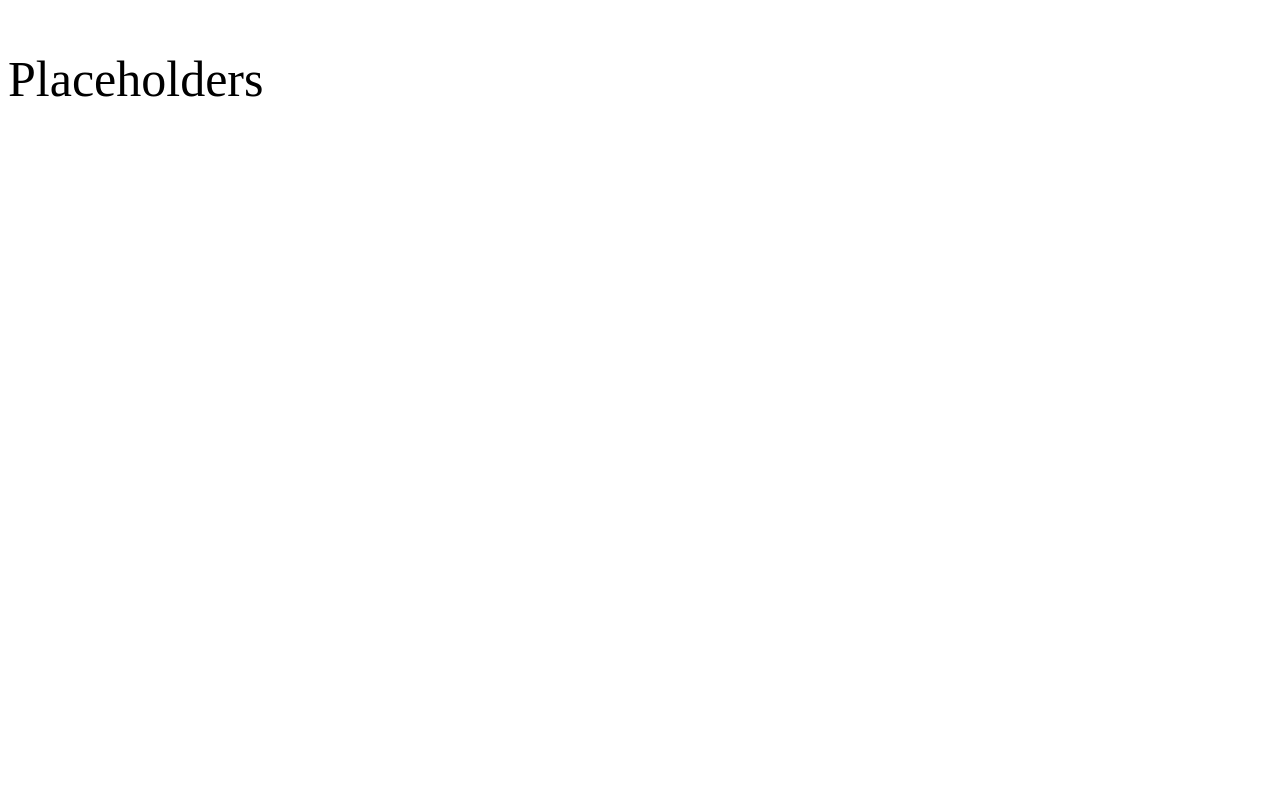
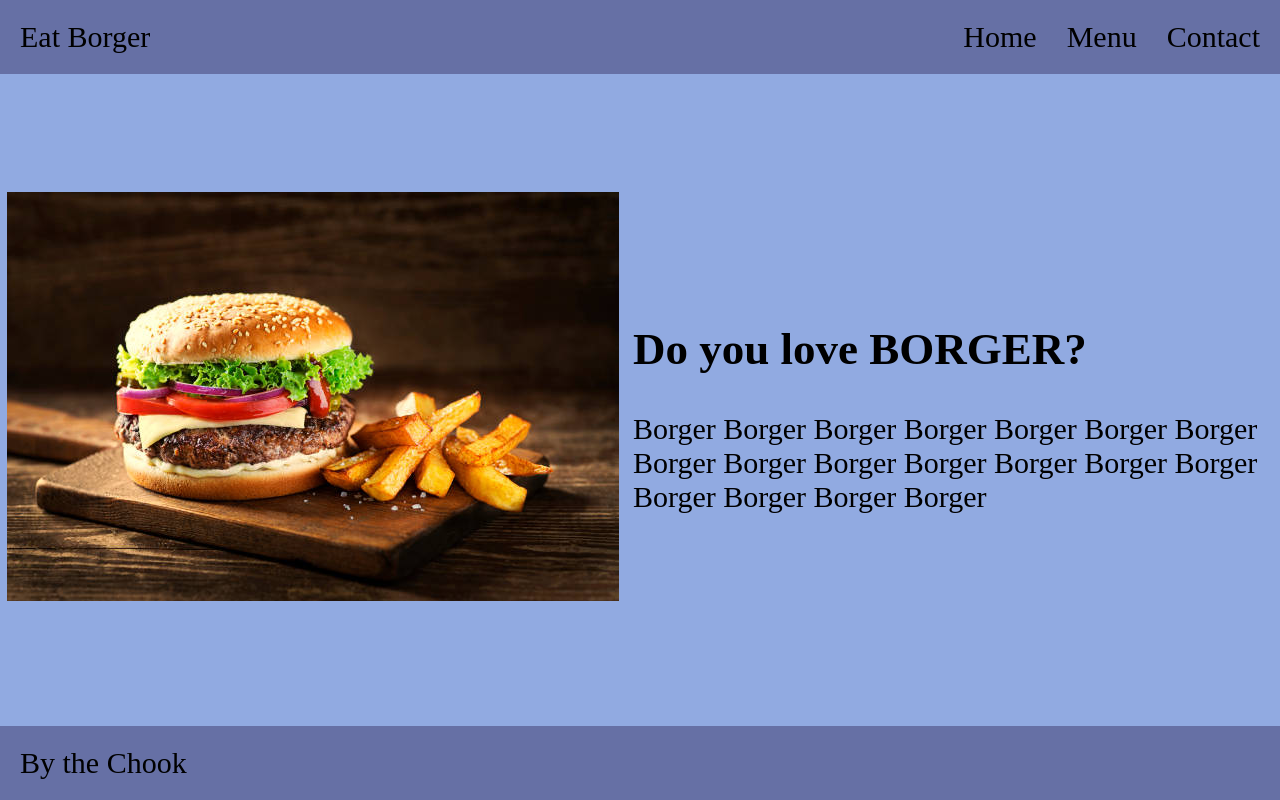
Before and after one commit to ChargrilledChook/restaurant, a website built with webpack: page dist/index.html in a window 1280 px wide. Built offline with nearby package versions, Linux system fonts and the light colour scheme.

Commit message:
add basic styling and mock layout

```diff
--- a/src/index.js
+++ b/src/index.js
@@ -1 +1,7 @@
 console.log('Hello? Is this thing on?')
+
+// Create header + add event listners
+
+// Create Footer
+
+// Load default module - home page
--- a/src/main.css
+++ b/src/main.css
@@ -1,3 +1,45 @@
+html {
+  box-sizing: border-box;
+  font-size: 62.5%;
+}
+
+
 body {
-  font-size: 50px;
+  margin: 0;
+  padding: 0;
+  font-size: 3rem;
 }
+
+#content {
+  display: grid;
+  grid-template-rows: auto 1fr auto;
+  min-height: 100vh;
+}
+
+.site-header {
+  padding: 2rem;
+  background-color: #6670A5;
+  display: flex;
+  justify-content: space-between;
+}
+
+.site-header > nav {
+  display: flex;
+  gap: 3rem;
+}
+
+.dynamic-load {
+  background-color: #91AAE1;
+  display: flex;
+  justify-content: space-around;
+  align-items: center;
+}
+
+.landing-info {
+  max-width: 50vw;
+}
+
+.site-footer {
+  padding: 2rem;
+  background-color: #6670A5;
+}
```
Also changed, not shown: dist/index.html, src/assets/burger-img.jpg (added).
